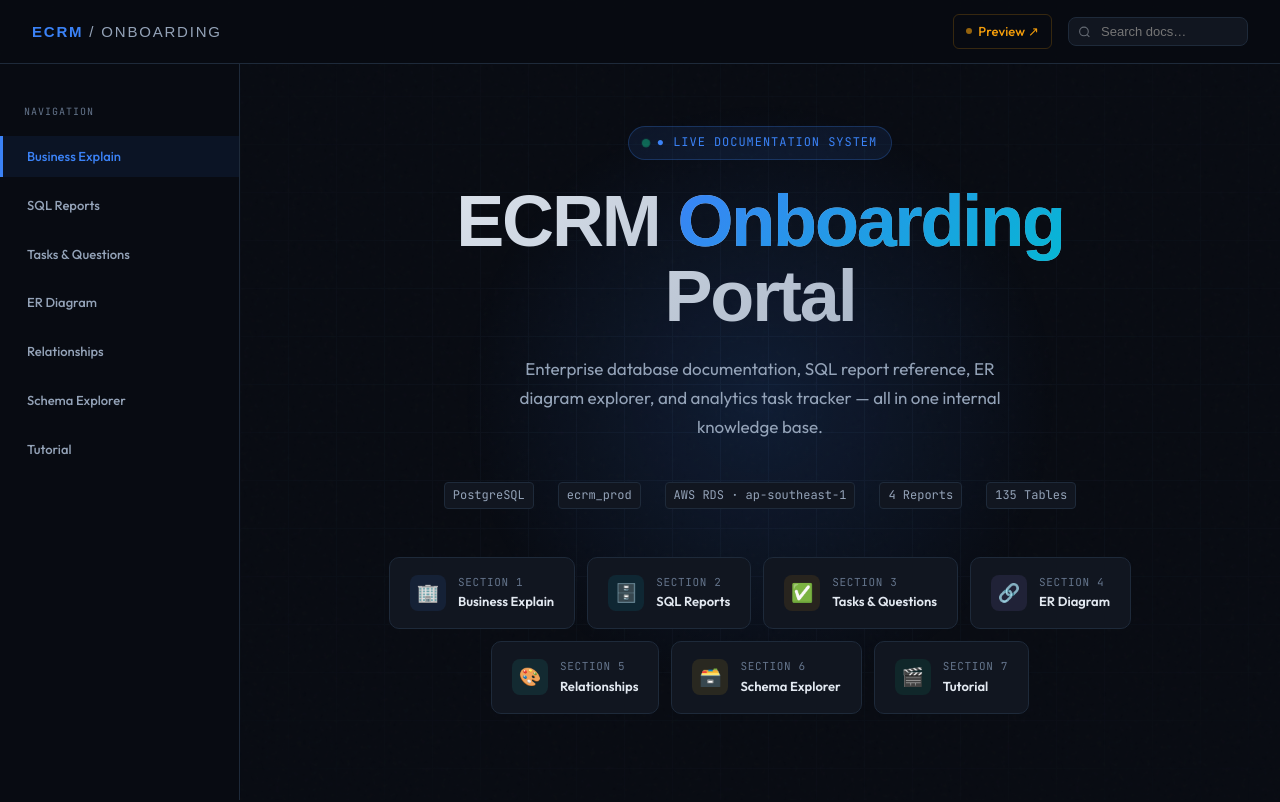
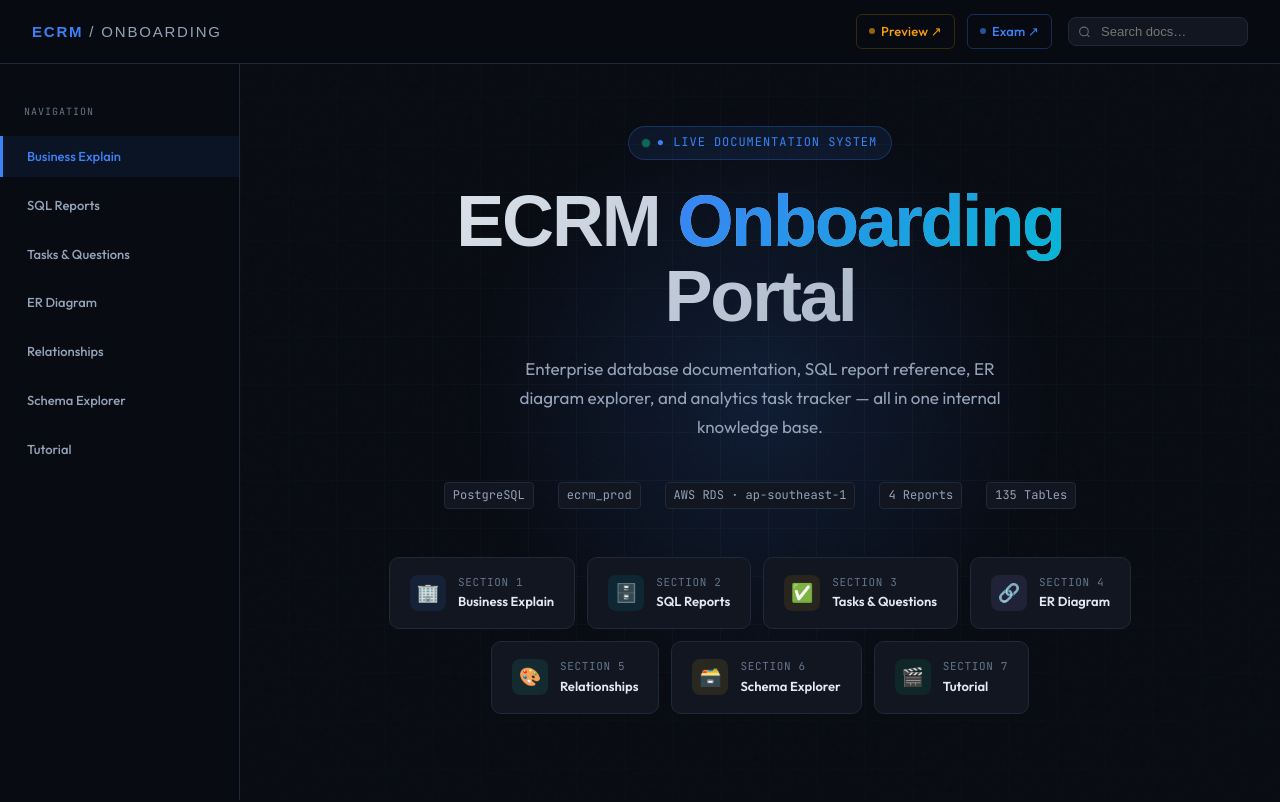
Before and after one commit to ahsam991/ECRM-tutorial, a plain HTML site: page index.html in a window 1280 px wide. Shown: the top 802 px of the page. Drawn offline with nearby package versions, Linux system fonts and the light colour scheme.

Commit message:
Fix schema explorer rendering bug and link quiz.html to navigation

```diff
--- a/index.html
+++ b/index.html
@@ -859,6 +859,7 @@ footer{background:var(--bg2);border-top:1px solid var(--border);padding:48px 0 3
   <div class="nav-logo">ECRM<span> / ONBOARDING</span></div>
   <div class="nav-links">
     <a href="preview.html" target="_blank" class="nav-preview-btn"><span class="dot" style="background:var(--orange)"></span>Preview ↗</a>
+    <a href="quiz.html" target="_blank" class="nav-preview-btn" style="color:var(--primary); border-color:rgba(59,130,246,0.3)"><span class="dot" style="background:var(--primary)"></span>Exam ↗</a>
   </div>
   <div class="nav-search search-wrap">
     <svg width="13" height="13" viewBox="0 0 24 24" fill="none" stroke="currentColor" stroke-width="2"><circle cx="11" cy="11" r="8"/><path d="m21 21-4.35-4.35"/></svg>
@@ -2611,6 +2612,7 @@ function erFit() {
 // ══════════════════════════════════════════
 let activeCategoryFilter = 'all';
 let dbSearchQuery = '';
+let selectedTable = null;
 const collapsedGroups = {};
 
 function getTableCategory(tableName) {
```
Also changed, not shown: preview.html (+1 -0 lines).
